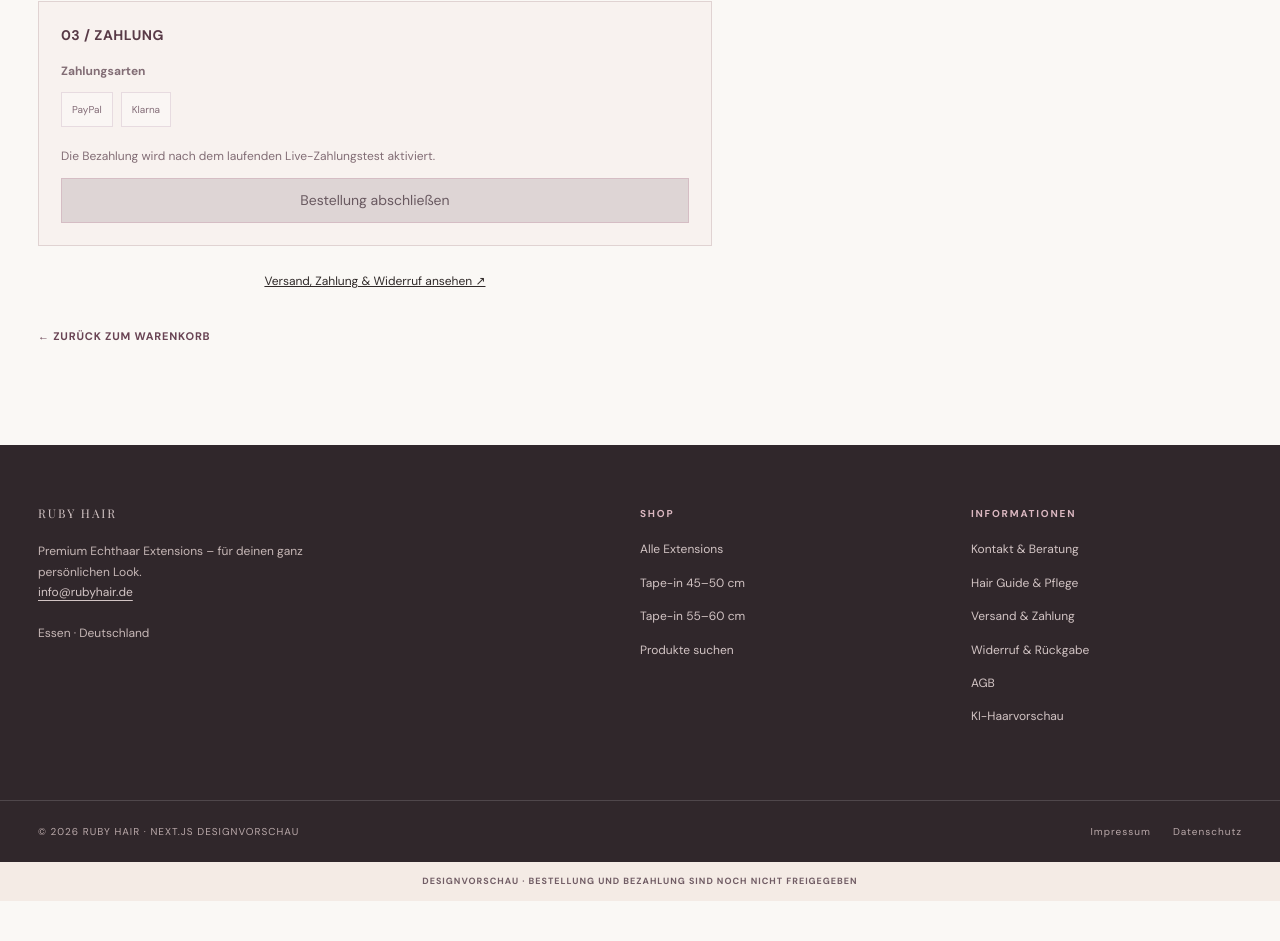
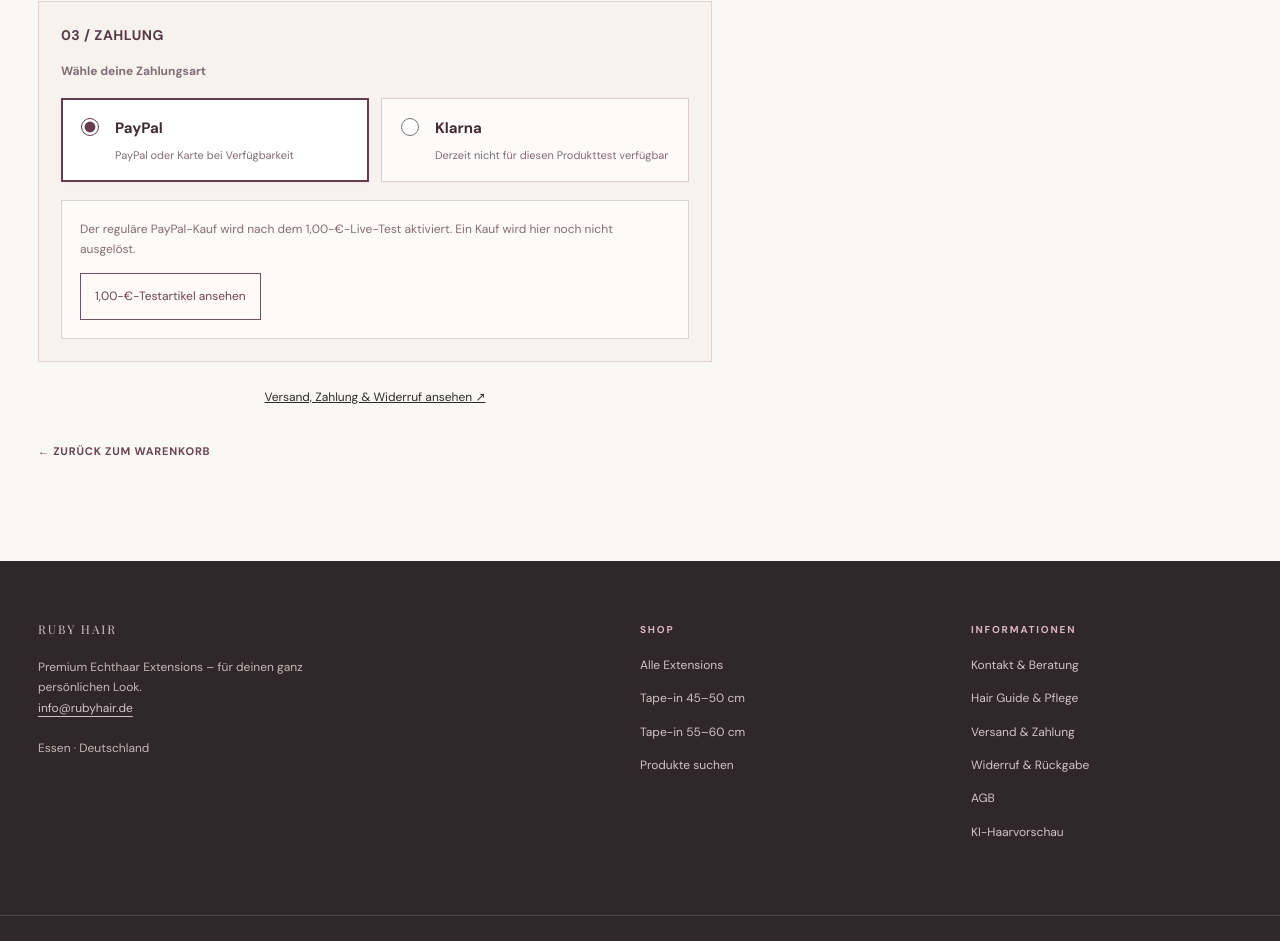
Before and after one commit to enesxunal/rubyhair, a Next.js app: page /kasse in a window 1280 px wide. Shown: the part 788-1729 px from the top of the page. Before the commit the page ends 1689 px from the top, so only its background shows below. Built offline with nearby package versions, Linux system fonts and the light colour scheme; no server answers; a web font is replaced by a local one.

Commit message:
fix: enable real payment selection and return to admin checkout QA

```diff
--- a/app/api/admin/login/route.ts
+++ b/app/api/admin/login/route.ts
@@ -31,6 +31,7 @@ export async function POST(request:NextRequest){
   try{
     const form=await request.formData();
     const result=schema.safeParse({email:form.get("email"),password:form.get("password")});
+    const checkoutReturn=form.get("next")==="live-checkout";
     if(!result.success)return location(request,"/admin/login?error=invalid");
     const {key,allowed,reset}=await loginAllowed();
     if(!allowed)return location(request,"/admin/login?error=locked");
@@ -40,7 +41,7 @@ export async function POST(request:NextRequest){
       return location(request,"/admin/login?error=invalid");
     }
     await issueAdminSession();
-    return location(request,"/admin");
+    return location(request,checkoutReturn?"/kasse?liveTest=1":"/admin");
   }catch(error){
     // Do not log credentials, IP addresses, hashes, request data or error detail.
     console.error("RUBY_ADMIN_LOGIN_UNAVAILABLE",{
--- a/src/components/cart-page.tsx
+++ b/src/components/cart-page.tsx
@@ -33,7 +33,7 @@ export function CartPage(){
   return <section className="rh-shell rh-cart-page">
     <div className="rh-eyebrow">RUBY HAIR / WARENKORB</div>
     <h1>Deine <em>Auswahl.</em></h1>
-    <p className="rh-cart-notice">Shopping-Vorschau: Deine Auswahl wird nur in diesem Browser gespeichert. Es wird keine Bestellung ausgelöst.</p>
+    <p className="rh-cart-notice">Prüfe deine ausgewählten Produkte und gehe anschließend zur Kasse.</p>
     {catalogError&&<p role="alert" className="rh-admin-error">Produktpreise sind gerade nicht verfügbar. Der Warenkorb ist vorübergehend nicht nutzbar.</p>}
     {quoteError&&<p role="alert" className="rh-admin-error">Der Server konnte den Warenkorb nicht prüfen. Bitte erneut versuchen.</p>}
     {!loaded?<div className="rh-empty-cart" role="status">Warenkorb wird geladen …</div>:
@@ -78,8 +78,8 @@ export function CartPage(){
           {issues.some(x=>x.status==="out-of-stock")?"Einige Artikel sind nicht oder nicht in der gewünschten Menge verfügbar. ":""}
           {issues.some(x=>x.status==="unknown-variation")?"Ein Produkt ist nicht mehr im Katalog. ":""}
         </p>}
-        <p>Bestellungen und Zahlungen sind in dieser Vorschau nicht aktiv. Die Angaben dienen ausschließlich der Prüfung deiner Auswahl.</p>
-        <Link className="rh-buy-button" href="/kasse/">ZUR KASSE (VORSCHAU)<span>↗</span></Link>
+        <p>Nach Auswahl der Zahlungsart kannst du den aktuellen Testkauf abschließen. Für reguläre Bestellungen wird die Zahlung nach dem Test freigeschaltet.</p>
+        <Link className="rh-buy-button" href="/kasse/">ZUR KASSE<span>↗</span></Link>
         <Link className="rh-continue-shop" href="/kollektionen/">Weiter einkaufen</Link>
       </aside>
     </div>}
--- a/src/components/checkout-preview.tsx
+++ b/src/components/checkout-preview.tsx
@@ -1,5 +1,6 @@
 "use client";
 import Link from "next/link";
+import {useState} from "react";
 import {Check,Truck,Wallet,ArrowUpRight,ShoppingBag} from "lucide-react";
 import {useCart} from "@/components/cart-context";
 import {useCartQuote} from "@/hooks/use-cart-quote";
@@ -15,6 +16,10 @@ const process=[
 export default function CheckoutPreview({liveTest}:{liveTest?:LiveVariantTestView|null}){
   const {lines,loaded}=useCart();
   const {quote,error,loading}=useCartQuote(lines);
+  const [paymentMethod,setPaymentMethod]=useState<"paypal"|"klarna">("paypal");
+  const oneEuroCart=Boolean(loaded&&lines.length===1&&lines[0].id===886&&lines[0].quantity===1&&
+    quote&&quote.subtotalCents===100&&quote.lines.length===1);
+  const payableTestCart=Boolean(oneEuroCart&&!error&&!loading&&!quote?.needsReview&&quote?.lines[0]?.status==="available");
   return <div className="rh-checkout-v2 rh-shell">
     <nav className="rh-breadcrumb" aria-label="Breadcrumb">
       <Link href="/">Startseite</Link><span>/</span>
@@ -34,20 +39,38 @@ export default function CheckoutPreview({liveTest}:{liveTest?:LiveVariantTestVie
             <span className="rh-checkout-step-state">{i===0?<Check size={18}/>:<span aria-hidden="true">{step.no}</span>}</span>
           </article>)}
         </div>
-        {liveTest&&<LiveVariantTestSection state={liveTest} cartReady={Boolean(
-          loaded&&lines.length===1&&lines[0].id===886&&lines[0].quantity===1&&
-          !error&&!loading&&quote&&!quote.needsReview&&quote.subtotalCents===100&&
-          quote.lines.length===1&&quote.lines[0].status==="available"
-        )}/>}
         {loaded&&lines.length>0&&<CheckoutAddressPreview/>}
-        {!liveTest&&<div className="rh-checkout-payment-preview"><h3>03 / ZAHLUNG</h3>
-          <p className="rh-payment-preview-heading">Zahlungsarten</p>
-          <div className="rh-payment-preview-methods" aria-label="Zahlungsarten in Vorbereitung">
-            {["PayPal","Klarna"].map(method=><span key={method}>{method}</span>)}
+        <section className="rh-checkout-payment-preview" aria-label="Zahlungsart auswählen">
+          <h3>03 / ZAHLUNG</h3>
+          <p className="rh-payment-preview-heading">Wähle deine Zahlungsart</p>
+          <div className="rh-payment-select" role="radiogroup" aria-label="Zahlungsart">
+            <label className={"rh-payment-choice"+(paymentMethod==="paypal"?" is-selected":"")}>
+              <input type="radio" name="checkout-payment-method" value="paypal"
+                checked={paymentMethod==="paypal"} onChange={()=>setPaymentMethod("paypal")}/>
+              <span><strong>PayPal</strong><small>PayPal oder Karte bei Verfügbarkeit</small></span>
+            </label>
+            <label className={"rh-payment-choice"+(paymentMethod==="klarna"?" is-selected":"")}>
+              <input type="radio" name="checkout-payment-method" value="klarna"
+                checked={paymentMethod==="klarna"} onChange={()=>setPaymentMethod("klarna")}/>
+              <span><strong>Klarna</strong><small>Derzeit nicht für diesen Produkttest verfügbar</small></span>
+            </label>
           </div>
-          <p>Die Bezahlung wird nach dem laufenden Live-Zahlungstest aktiviert.</p>
-          <button type="button" disabled aria-disabled="true">Bestellung abschließen</button>
-        </div>}
+          {paymentMethod==="paypal"&&liveTest&&<LiveVariantTestSection state={liveTest} cartReady={payableTestCart}/>}
+          {paymentMethod==="paypal"&&!liveTest&&oneEuroCart&&<div className="rh-payment-action-area">
+            <p>Der 1,00-€-Live-Test dieses Artikels ist ausschließlich über den geschützten Administratorzugang möglich.</p>
+            <Link className="rh-payment-primary-link" href="/admin/login?next=live-checkout">
+              Mit Admin-Konto anmelden und PayPal testen
+            </Link>
+          </div>}
+          {paymentMethod==="paypal"&&!liveTest&&!oneEuroCart&&<div className="rh-payment-action-area">
+            <p>Der reguläre PayPal-Kauf wird nach dem 1,00-€-Live-Test aktiviert. Ein Kauf wird hier noch nicht ausgelöst.</p>
+            <Link href="/produkt/tape-in-extensions/?farbe=4&laenge=45-50-cm" className="rh-payment-secondary-link">1,00-€-Testartikel ansehen</Link>
+          </div>}
+          {paymentMethod==="klarna"&&<div className="rh-payment-action-area" role="status">
+            <p>Die Klarna-Zahlung für diesen bestehenden Artikel ist noch nicht mit der Bestellverarbeitung verbunden. Keine Zahlung wird ausgelöst.</p>
+            <button type="button" className="rh-payment-secondary-link" onClick={()=>setPaymentMethod("paypal")}>Stattdessen PayPal testen</button>
+          </div>}
+        </section>
         <Link className="rh-continue-shop" href="/versand-zahlung/">Versand, Zahlung & Widerruf ansehen ↗</Link>
         <Link className="rh-checkout-return" href="/warenkorb/">← ZURÜCK ZUM WARENKORB</Link>
       </section>
--- a/src/components/home-frontend.tsx
+++ b/src/components/home-frontend.tsx
@@ -184,12 +184,11 @@ function HomeFooter(){
           <a href="https://www.instagram.com/rubyhair.de/" target="_blank" rel="noopener noreferrer">Instagram <ArrowUpRight size={15}/></a>
         </div>
       </div>
-      <div className="container footer-bottom"><span>© 2026 RUBY HAIR · DESIGNKONZEPT</span>
+      <div className="container footer-bottom"><span>© 2026 RUBY HAIR</span>
         <div><Link href="/rechtliches/impressum/">IMPRESSUM</Link><Link href="/rechtliches/datenschutz/">DATENSCHUTZ</Link><Link href="/rechtliches/agb/">AGB</Link><CookieSettingsLink/></div>
         <span>MADE FOR BEAUTIFUL HAIR.</span>
       </div>
     </footer>
-    <div className="prototype-note">DESIGNVORSCHAU · BESTELLUNGEN UND ZAHLUNGEN NOCH NICHT FREIGEGEBEN</div>
   </>;
 }
 export default function HomeFrontend({products,instagramPosts=[]}:{products:Product[];instagramPosts?:InstagramFeedPost[]}){
--- a/src/components/site-shell.tsx
+++ b/src/components/site-shell.tsx
@@ -68,10 +68,10 @@ export function SiteFooter(){
       <div><strong>SHOP</strong><Link href="/kollektionen/">Alle Extensions</Link><Link href={tapeInLengthHref("45-50-cm")}>Tape-in 45–50 cm</Link><Link href={tapeInLengthHref("55-60-cm")}>Tape-in 55–60 cm</Link><Link href="/suche/">Produkte suchen</Link></div>
       <div><strong>INFORMATIONEN</strong><Link href="/kontakt/">Kontakt & Beratung</Link><Link href="/ratgeber/">Hair Guide & Pflege</Link><Link href="/versand-zahlung/">Versand & Zahlung</Link><Link href="/rechtliches/widerruf/">Widerruf & Rückgabe</Link><Link href="/rechtliches/agb/">AGB</Link><Link href="/haar-anprobe/">KI-Haarvorschau</Link></div>
     </div>
-    <div className="rh-footer-bottom"><span>© 2026 RUBY HAIR · NEXT.JS DESIGNVORSCHAU</span><div>
+    <div className="rh-footer-bottom"><span>© 2026 RUBY HAIR</span><div>
       <Link href="/rechtliches/impressum/">Impressum</Link><Link href="/rechtliches/datenschutz/">Datenschutz</Link><CookieSettingsLink/>
     </div></div>
-  </footer><div className="rh-preview-notice">DESIGNVORSCHAU · BESTELLUNG UND BEZAHLUNG SIND NOCH NICHT FREIGEGEBEN</div></>;
+  </footer></>;
 }
 export default function ShopLayout({children}:{children:React.ReactNode}){
   return <><SiteHeader/><main id="main">{children}</main><SiteFooter/></>;
--- a/src/styles/shop.css
+++ b/src/styles/shop.css
@@ -677,3 +677,19 @@ button.rh-editorial-cta{cursor:pointer}
 .rh-payment-preview-heading{font-size:11px;color:#806c74;font-weight:650;margin:14px 0 9px}
 .rh-payment-preview-methods{display:flex;gap:8px;flex-wrap:wrap;margin:10px 0 20px}
 .rh-payment-preview-methods span{font-size:10px;color:#836c77;background:#faf6f4;border:1px solid #e7dbe0;padding:8px 10px}
+
+/* Connected payment method selector. A selected radio must always have a real
+   action or a clear capability notice; never present a fake disabled purchase. */
+.rh-payment-select{display:grid;grid-template-columns:repeat(2,minmax(0,1fr));gap:12px;margin:16px 0 18px}
+.rh-payment-choice{display:flex;gap:13px;align-items:flex-start;padding:17px 14px;border:1px solid #dcccd2;cursor:pointer;background:#fffafa;transition:border-color .2s,background .2s;min-width:0}
+.rh-payment-choice.is-selected{border:2px solid #653d4e;background:#fff;box-shadow:0 1px 4px #6e40520e;padding:16px 13px}
+.rh-payment-choice input{width:18px;height:18px;accent-color:#653d4e;flex-shrink:0;margin-top:2px;cursor:pointer}
+.rh-payment-choice span{display:flex;flex-direction:column;gap:6px;min-width:0}
+.rh-payment-choice strong{font-size:15px;color:#412b35;font-weight:700}
+.rh-payment-choice small{font-size:11px;color:#806c74;line-height:1.5}
+.rh-payment-choice:focus-within{outline:2px solid #735061;outline-offset:3px}
+.rh-payment-action-area{padding:18px;border:1px solid #e0d1d5;background:#fff9f7;color:#604d54;margin-top:8px}
+.rh-payment-action-area p{margin:0 0 14px;line-height:1.7;font-size:12px}
+.rh-payment-primary-link{display:inline-block;background:#593746;color:#fff!important;padding:14px 18px;text-decoration:none;font-size:12px;font-weight:700;text-align:center}
+.rh-payment-secondary-link{border:1px solid #745064;background:transparent;color:#694454;display:inline-block;font-size:12px;padding:12px 14px;text-decoration:none;cursor:pointer}
+@media(max-width:600px){.rh-payment-select{grid-template-columns:1fr}.rh-payment-choice{padding:13px}.rh-payment-choice.is-selected{padding:12px}}
```
Also changed, not shown: app/admin/login/page.tsx (+5 -3 lines), 2 other files (tests, documents, lock files or other folders).
